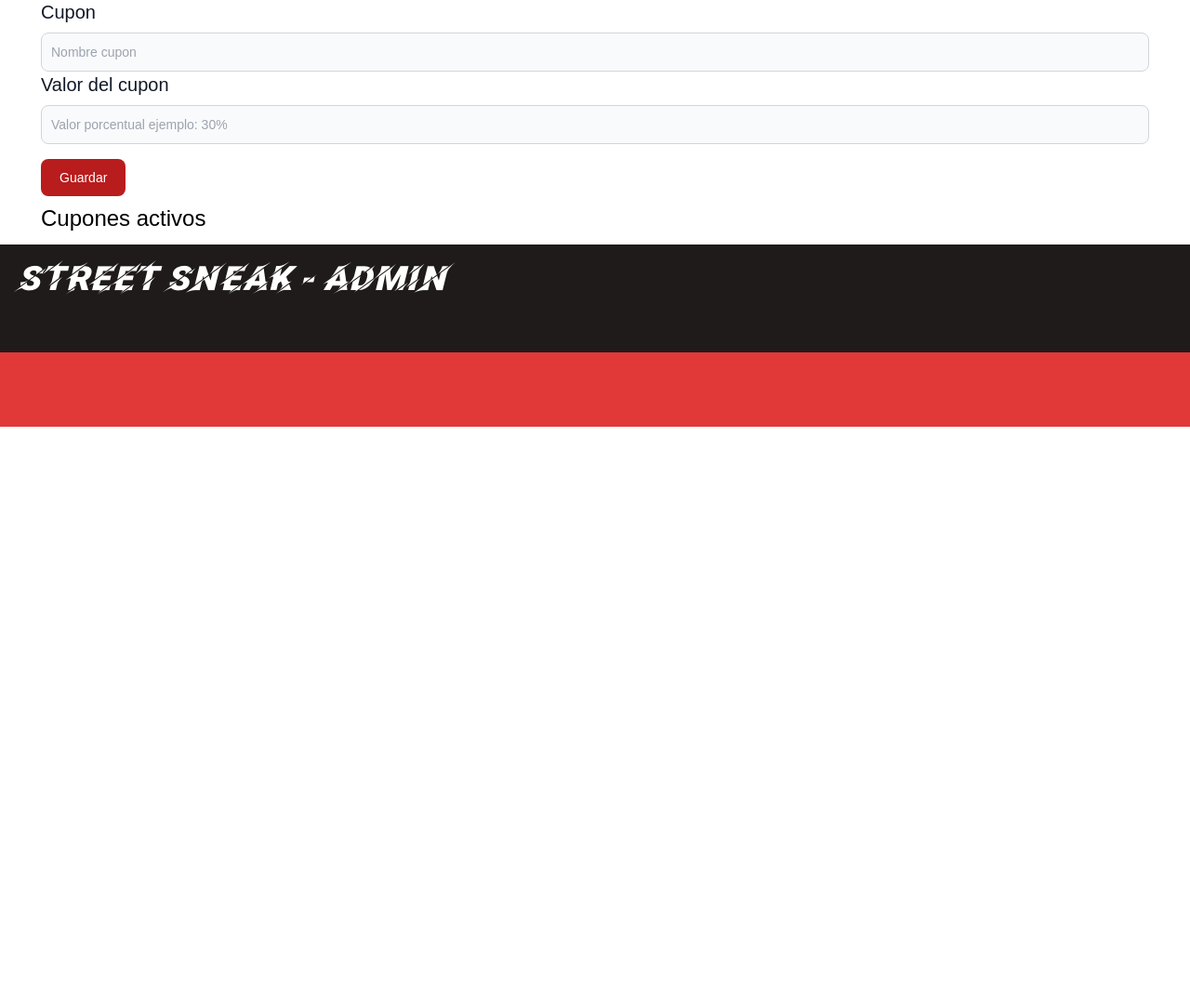
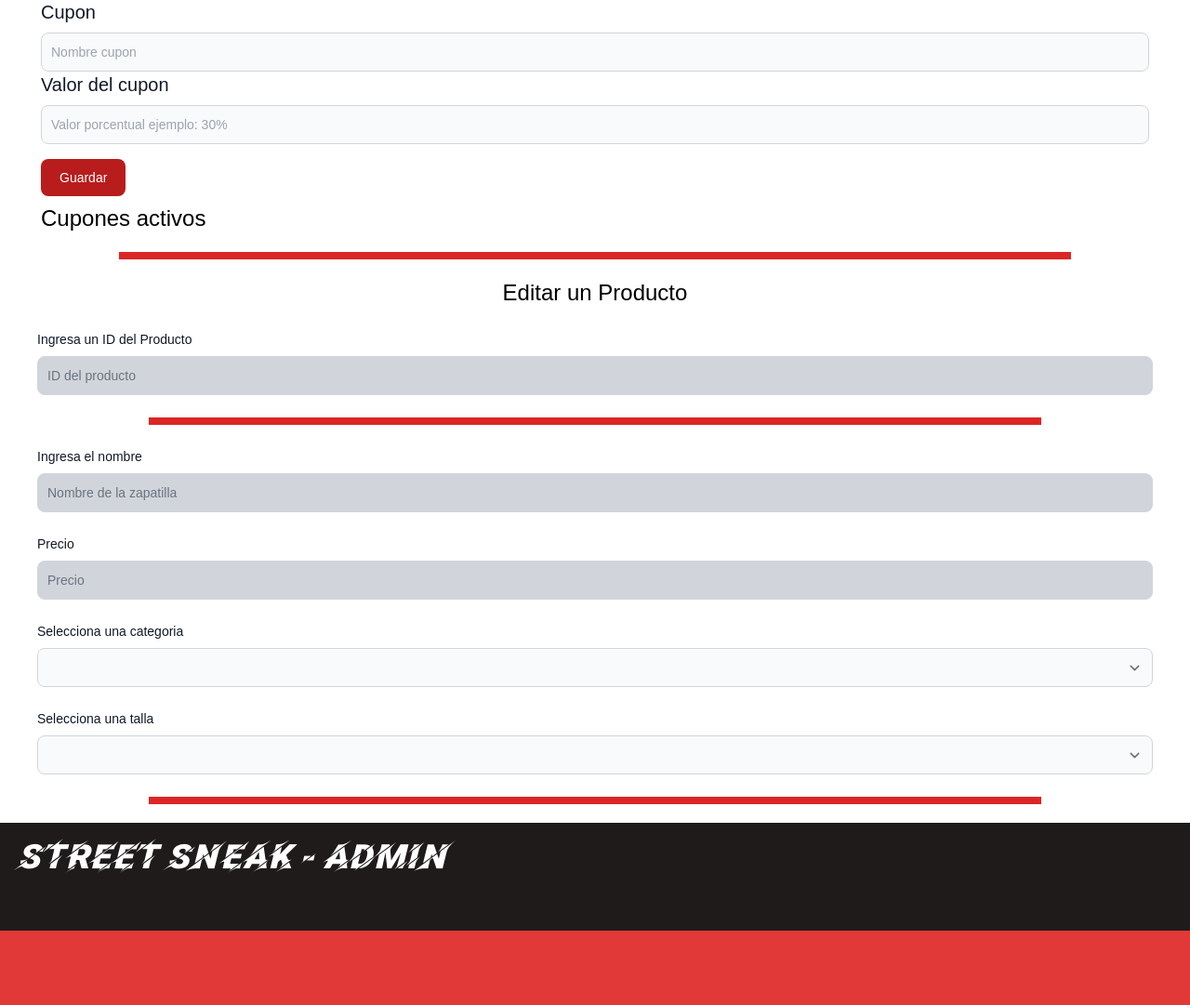
Before and after one commit to GodDoesNotPlayDice/StreetSneaks, a Django app: page /zapatillas/gestion-zapatillas/ in a window 1280 px wide. Shown: the part 1085-2166 px from the top of the page at 93% size. Before the commit the page ends 1544 px from the top, so only its background shows below. Run offline with Django 4.2, Linux system fonts and the light colour scheme; the visitor is signed in with stand-in values (Sample User, id 1); data that the repository does not hold is empty; some libraries are stand-ins or nearby versions.

Commit message:
Agregado editar
Falta la funcionalidaad del editar.

```diff
--- a/StreetSneaks/sneakerApp/templates/crud.html
+++ b/StreetSneaks/sneakerApp/templates/crud.html
@@ -32,6 +32,48 @@
       <div class="bg-red-600 p-1 w-4/5"></div>
   </div>
   {% include 'components/cupon.html' %}
+  <div class="flex justify-center my-5">
+    <div class="bg-red-600 p-1 w-4/5"></div>
+</div>
+<div class="mx-10">
+  <h3 class="text-2xl text-center">Editar un Producto</h3>
+  <div class="my-6">
+    <label for="id_prod" class="block mb-2 text-sm font-medium text-gray-900">Ingresa un ID del Producto</label>
+    <input type="text" id="id_prod" class="bg-gray-300 placeholder:text-gray-500 border border-gray-300 text-gray-950 text-sm rounded-lg focus:ring-blue-500 focus:border-blue-500 block w-full p-2.5" name="id_prod" placeholder="ID del producto">
+  </div>
+  <div class="flex justify-center my-5">
+    <div class="bg-red-600 p-1 w-4/5"></div>
+  </div>
+  <form action="">
+    <div class="my-6">
+      <label for="name_editar" class="block mb-2 text-sm font-medium text-gray-900">Ingresa el nombre</label>
+      <input type="text" id="name_editar" class="bg-gray-300 placeholder:text-gray-500 border border-gray-300 text-gray-950 text-sm rounded-lg focus:ring-blue-500 focus:border-blue-500 block w-full p-2.5" name="name_editar" placeholder="Nombre de la zapatilla" readonly>
+    </div>
+    <div class="my-6">
+      <label for="precio_editar" class="block mb-2 text-sm font-medium text-gray-900">Precio</label>
+      <input type="text" id="precio_editar" class="bg-gray-300 placeholder:text-gray-500 border border-gray-300 text-gray-950 text-sm rounded-lg focus:ring-blue-500 focus:border-blue-500 block w-full p-2.5" name="precio_editar" placeholder="Precio" readonly>
+    </div>
+    <div class="my-6">
+      <label for="categoria" class="block mb-2 text-sm font-medium text-gray-900">Selecciona una categoria</label>
+      <select id="categoria_editar" name="categoria" class="bg-gray-50 border border-gray-300 text-gray-900 text-sm rounded-lg focus:ring-blue-500 focus:border-blue-500 block w-full p-2.5">
+          {% for categoria in categorias %}
+          <option value="{{categoria.id}}">{{categoria.nombre}}</option>
+          {% endfor %}
+      </select>
+  </div>
+  <div class="my-6">
+      <label for="talla" class="block mb-2 text-sm font-medium text-gray-900">Selecciona una talla</label>
+      <select id="talla_editar" class="bg-gray-50 border border-gray-300 text-gray-900 text-sm rounded-lg focus:ring-blue-500 focus:border-blue-500 block w-full p-2.5" name="talla">
+          {% for talla in tallas %}
+          <option value="{{talla.id}}">{{talla.number}}</option>
+          {% endfor %}
+      </select>
+  </div>
+  <div class="flex justify-center my-5">
+    <div class="bg-red-600 p-1 w-4/5"></div>
+</div>
+  </form>
+</div>
 {% endblock content %}
 {% block footer %}
 {% include 'components/admin-footer.html' %}
--- a/StreetSneaks/userApp/templates/profile.html
+++ b/StreetSneaks/userApp/templates/profile.html
@@ -28,7 +28,7 @@
     </div>
 
     <section>
-      <form action="{% url 'save_direccion' %}" method="POST">
+      <form action="{% url 'save_direccion' %}" method="POST" id="direccionForm">
         {% csrf_token %}
         <div class="container">
           <div class="form-group">
@@ -36,7 +36,7 @@
               Direccion
               <input type="text" name="direccion" class="form-control" id="direccion" placeholder="Ingresa tu dirección">
             </label>
-            <p id="err"></p>
+            <p id="err" class="text-danger"></p>
           </div>
           <div class="form-group my-2">
             <label for="region">
--- a/StreetSneaks/ventaApp/views.py
+++ b/StreetSneaks/ventaApp/views.py
@@ -112,7 +112,8 @@ def pagar(request):
     except:
         cupon_valores = 0
         cupon_nombre = "No hay"
-    descuento = int(total * (cupon_valores / 100))
+
+    descuento = int(total * cupon_valores / 100)
     direccion = [c.direccion for c in carro]
     print(total)
     print(cupon_valores)
```
Also changed, not shown: StreetSneaks/mainApp/static/js/direccion_null.js (+18 -28 lines), StreetSneaks/mainApp/templates/components/modal.html (added, +23 -0 lines).
